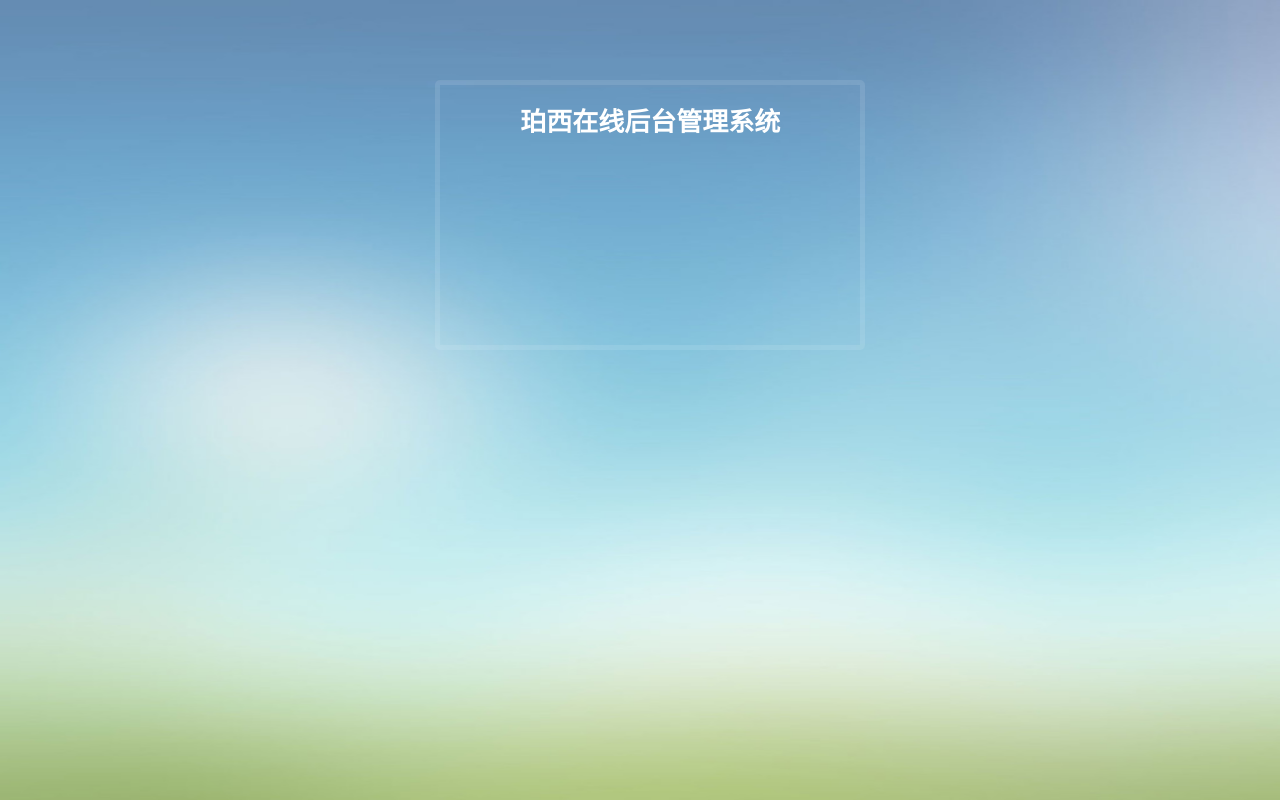
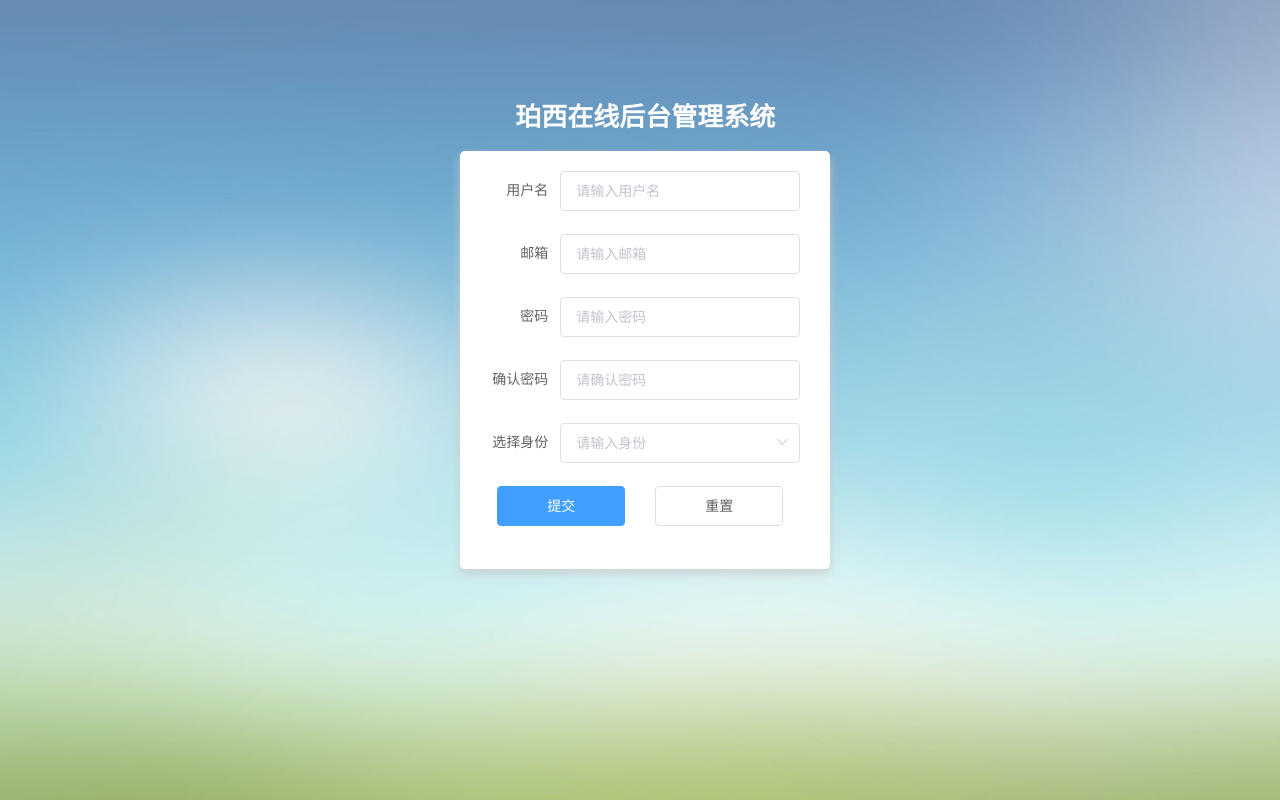
Before and after one commit to guochun/vue-express-fund-system, a Vue app in the folder client/: page /register in a window 1280 px wide. Built offline with nearby package versions, Linux system fonts and the light colour scheme.

Commit message:
'完成注册页面表单'

```diff
--- a/client/babel.config.js
+++ b/client/babel.config.js
@@ -2,7 +2,7 @@ module.exports = {
   presets: [
     '@vue/app',
   ],
-  plugin: [
+  plugins: [
     [
       'component',
       {
--- a/client/src/main.js
+++ b/client/src/main.js
@@ -4,6 +4,8 @@ import {
   FormItem,
   Input,
   Select,
+  Option,
+  Button,
 
 } from 'element-ui';
 import App from './App.vue';
@@ -16,6 +18,8 @@ Vue.use(Form);
 Vue.use(FormItem);
 Vue.use(Input);
 Vue.use(Select);
+Vue.use(Option);
+Vue.use(Button);
 
 Vue.config.productionTip = false;
 
--- a/client/src/router.js
+++ b/client/src/router.js
@@ -28,7 +28,7 @@ const routes = [
     path: '*',
     name: 'notFound',
     component: NotFound,
-  }
+  },
 ];
 
 
--- /dev/null
+++ b/client/src/util/validate.js
@@ -0,0 +1,9 @@
+const validateEmail = (rule, value, callback) => {
+
+};
+
+const validatePassword = (rule, value, callback) => {
+
+};
+
+export { validateEmail, validatePassword };
--- a/client/src/views/Register.vue
+++ b/client/src/views/Register.vue
@@ -4,13 +4,107 @@
       <div class="tittle-wrapper">
         <span class="title">珀西在线后台管理系统</span>
       </div>
+      <!-- 注册表单 -->
+        <el-form
+          :model="registerUser"
+          status-icon
+          :rules="rules"
+          ref="registerForm"
+          label-width="80px"
+          class="register-form"
+        >
+          <el-form-item label="用户名" prop="name">
+            <el-input
+              type="text"
+              v-model="registerUser.name"
+              placeholder="请输入用户名"
+              clearable
+            >
+            </el-input>
+          </el-form-item>
+
+          <el-form-item label="邮箱" prop="email">
+            <el-input
+              type="text"
+              v-model="registerUser.email"
+              placeholder="请输入邮箱"
+              clearable
+            >
+            </el-input>
+          </el-form-item>
+
+          <el-form-item label="密码" prop="password">
+            <el-input
+              type="text"
+              v-model="registerUser.password"
+              placeholder="请输入密码"
+              clearable
+            >
+            </el-input>
+          </el-form-item>
+
+          <el-form-item label="确认密码" prop="confirmPassword">
+            <el-input
+              type="text"
+              v-model="registerUser.confirmPassword"
+              placeholder="请确认密码"
+              clearable
+            >
+            </el-input>
+          </el-form-item>
+
+          <el-form-item label="选择身份">
+            <el-select v-model="registerUser.identity" placeholder="请输入身份" class="select-identity">
+              <el-option
+                v-for="item in options"
+                :key="item.value"
+                :label="item.label"
+                :value="item.value"
+              ></el-option>
+            </el-select>
+          </el-form-item>
+
+          <el-form-item label-width="0px">
+            <el-button type="primary" class="submit-btn" @click="submitForm('registerForm')">
+              提交
+            </el-button>
+             <el-button class="reset-btn" @click="resetForm('registerForm')">
+               重置
+             </el-button>
+          </el-form-item>
+
+        </el-form>
+        <!-- 注册表单结束 -->
     </div>
   </div>
 </template>
 
 <script>
+// import { validateEmail, validatePassword } from "../util/validate.js";
 export default {
   name: 'Register',
+  data() {
+    return {
+      registerUser: {
+        name: '',
+        email: '',
+        password: '',
+        confirmPassword: '',
+        identity: '',
+      },
+      rules: {},
+      options: [
+        {
+          label: '管理员',
+          value: 'manager',
+        },
+        {
+          label: '员工',
+          value: 'employeer',
+        },
+      ],
+    };
+  },
 };
 </script>
 
@@ -20,22 +114,19 @@ export default {
   position: relative;
   width: 100%;
   height: 100%;
-  background-image: url('../assets/img/bg.jpg');
+  background-image: url("../assets/img/bg.jpg");
   background-repeat: no-repeat;
   background-position: center center;
   background-size: 100% 100%;
 }
 .container {
   width: 370px;
-  height: 210px;
   position: absolute;
   top: 10%;
   left: 34%;
   padding: 25px;
   border-radius: 5px;
   text-align: center;
-  border: 5px solid rgba(255, 255, 255, 0.1);
-  border-radius: 0 0 2px 2px rgba(0,0,0,1);
 
 }
 .container .tittle-wrapper .title {
@@ -47,12 +138,18 @@ export default {
 .register-form {
   margin-top: 20px;
   background-color: #fff;
-  padding: 20px 40px 20px 20px;
+  padding: 20px 30px 20px 20px;
   border-radius: 5px;
   box-shadow: 0px 5px 10px #cccc;
 }
-
+.select-identity {
+  width: 240px;
+}
 .submit-btn {
-  width: 100%;
+  width: 40%;
+  margin-right: 20px;
+}
+.reset-btn {
+  width: 40%;
 }
 </style>
```
